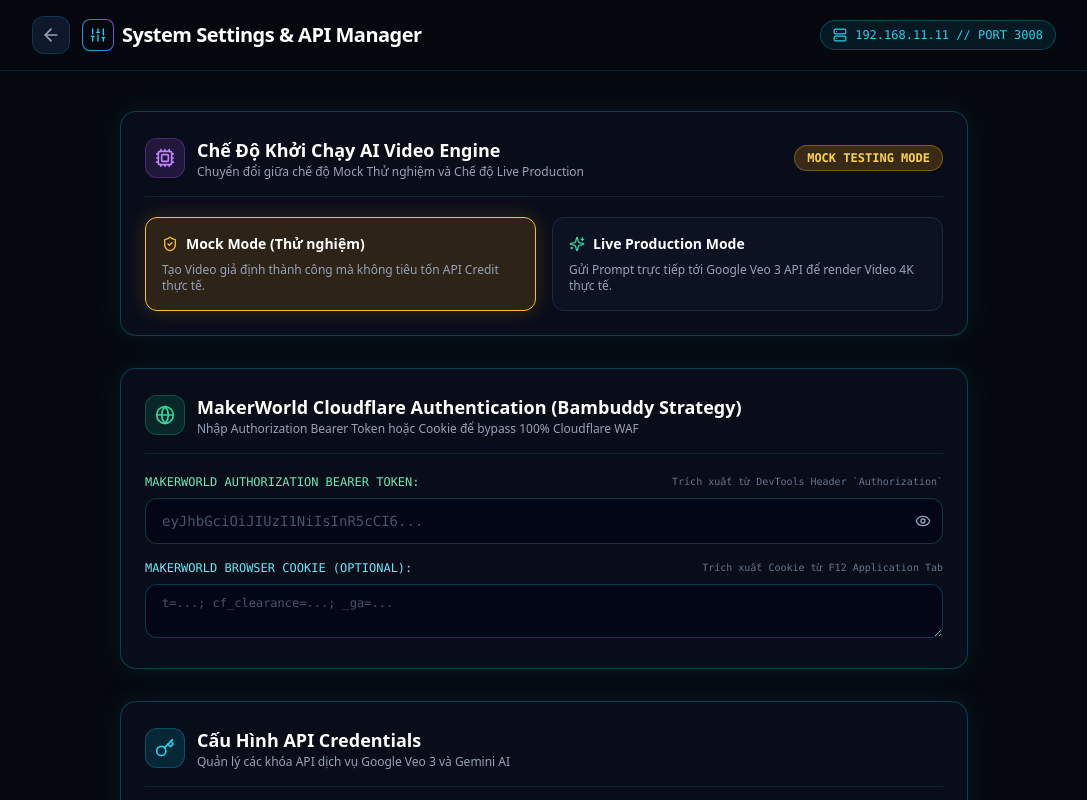
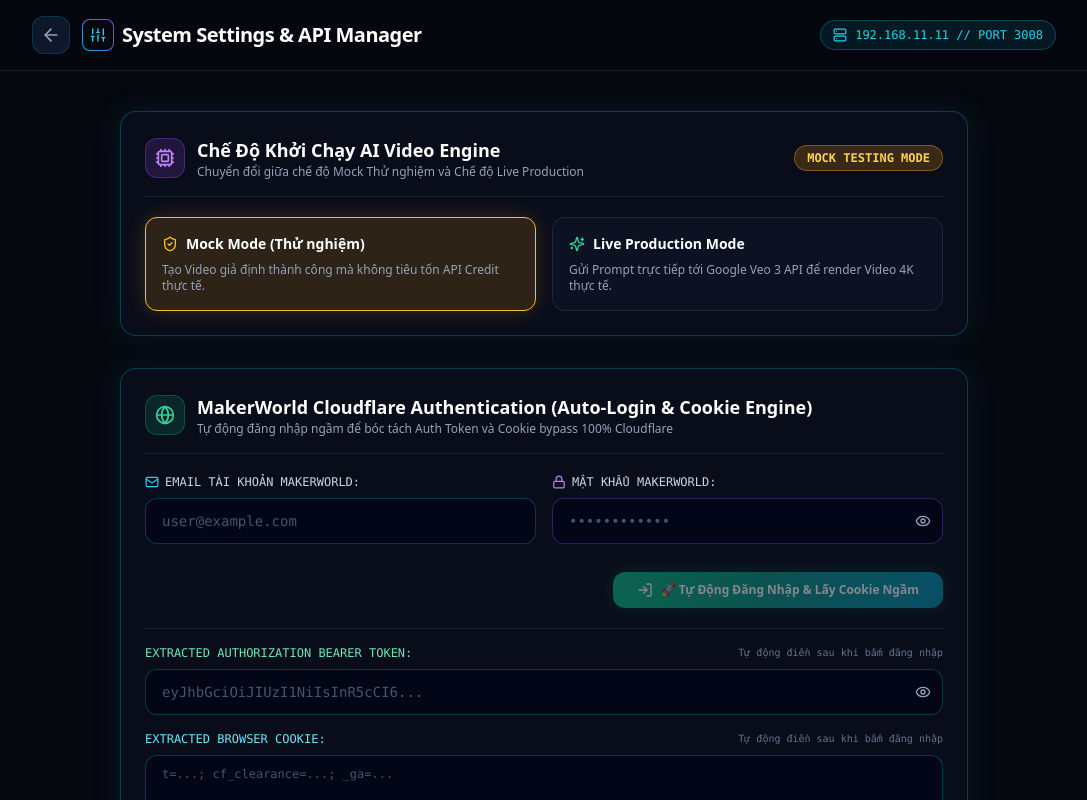
Before and after one commit to huykent/Auto-Video, a Next.js app: page /settings in a window 1280 px wide. Shown: the top 800 px of the page, without its empty margins (96-1183 px from the left). Built offline with nearby package versions, Linux system fonts and the light colour scheme; no server answers; the database is empty.

Commit message:
feat(auth): add automated MakerWorld Auto-Login and Cookie Extraction Engine

```diff
--- /dev/null
+++ b/app/api/settings/autologin/route.ts
@@ -0,0 +1,21 @@
+import { NextResponse } from 'next/server';
+import { autoLoginMakerWorld } from '../../../../lib/crawler/auth';
+
+export const dynamic = 'force-dynamic';
+export const revalidate = 0;
+
+export async function POST(request: Request) {
+  try {
+    const body = await request.json();
+    const { email, password } = body;
+
+    const result = await autoLoginMakerWorld(email, password);
+    if (result.success) {
+      return NextResponse.json(result);
+    } else {
+      return NextResponse.json(result, { status: 400 });
+    }
+  } catch (err: any) {
+    return NextResponse.json({ success: false, error: err.message }, { status: 500 });
+  }
+}
--- a/app/settings/page.tsx
+++ b/app/settings/page.tsx
@@ -13,7 +13,11 @@ import {
   EyeOff,
   ArrowLeft,
   Server,
-  Globe
+  Globe,
+  LogIn,
+  RefreshCw,
+  Mail,
+  Lock
 } from 'lucide-react';
 
 export default function SettingsPage() {
@@ -21,15 +25,19 @@ export default function SettingsPage() {
   const [geminiApiKey, setGeminiApiKey] = useState('');
   const [makerworldToken, setMakerworldToken] = useState('');
   const [makerworldCookie, setMakerworldCookie] = useState('');
+  const [makerworldEmail, setMakerworldEmail] = useState('');
+  const [makerworldPassword, setMakerworldPassword] = useState('');
   const [aiMode, setAiMode] = useState<'mock' | 'live'>('mock');
   const [maxCrawlItems, setMaxCrawlItems] = useState('10');
 
   const [showVeoKey, setShowVeoKey] = useState(false);
   const [showGeminiKey, setShowGeminiKey] = useState(false);
   const [showMwToken, setShowMwToken] = useState(false);
+  const [showMwPass, setShowMwPass] = useState(false);
 
   const [loading, setLoading] = useState(true);
   const [saving, setSaving] = useState(false);
+  const [loggingIn, setLoggingIn] = useState(false);
   const [toastMessage, setToastMessage] = useState<string | null>(null);
 
   // Fetch current system settings
@@ -42,6 +50,8 @@ export default function SettingsPage() {
           setGeminiApiKey(data.gemini_api_key || '');
           setMakerworldToken(data.makerworld_token || '');
           setMakerworldCookie(data.makerworld_cookie || '');
+          setMakerworldEmail(data.makerworld_email || '');
+          setMakerworldPassword(data.makerworld_password || '');
           setAiMode(data.ai_mode === 'live' ? 'live' : 'mock');
           setMaxCrawlItems(data.max_crawl_items || '10');
         }
@@ -67,6 +77,8 @@ export default function SettingsPage() {
           gemini_api_key: geminiApiKey,
           makerworld_token: makerworldToken,
           makerworld_cookie: makerworldCookie,
+          makerworld_email: makerworldEmail,
+          makerworld_password: makerworldPassword,
           ai_mode: aiMode,
           max_crawl_items: maxCrawlItems,
         }),
@@ -82,6 +94,40 @@ export default function SettingsPage() {
       setToastMessage('❌ Lỗi kết nối máy chủ.');
     } finally {
       setSaving(false);
+    }
+  };
+
+  const handleAutoLogin = async () => {
+    if (!makerworldEmail || !makerworldPassword) {
+      setToastMessage('❌ Vui lòng nhập Email và Mật khẩu MakerWorld trước khi bấm đăng nhập.');
+      return;
+    }
+
+    setLoggingIn(true);
+    setToastMessage('⏳ Đang khởi chạy Playwright ngầm để Đăng nhập MakerWorld...');
+
+    try {
+      const res = await fetch('/api/settings/autologin', {
+        method: 'POST',
+        headers: { 'Content-Type': 'application/json' },
+        body: JSON.stringify({
+          email: makerworldEmail,
+          password: makerworldPassword,
+        }),
+      });
+
+      const data = await res.json();
+      if (res.ok && data.success) {
+        if (data.token) setMakerworldToken(data.token);
+        if (data.cookie) setMakerworldCookie(data.cookie);
+        setToastMessage('🎉 Đăng nhập thành công! Auth Token & Cookie đã được trích xuất và lưu vào hệ thống.');
+      } else {
+        setToastMessage(`❌ Đăng nhập thất bại: ${data.error || 'Có lỗi xảy ra.'}`);
+      }
+    } catch (err: any) {
+      setToastMessage(`❌ Lỗi kết nối đăng nhập: ${err.message}`);
+    } finally {
+      setLoggingIn(false);
     }
   };
 
@@ -115,7 +161,7 @@ export default function SettingsPage() {
       <main className="max-w-4xl mx-auto px-6 py-10 space-y-8">
 
         {toastMessage && (
-          <div className={`p-4 rounded-xl text-sm font-medium border backdrop-blur-xl ${toastMessage.includes('✅') ? 'bg-emerald-500/10 border-emerald-500/30 text-emerald-300' : 'bg-red-500/10 border-red-500/30 text-red-300'}`}>
+          <div className={`p-4 rounded-xl text-sm font-medium border backdrop-blur-xl ${toastMessage.includes('✅') || toastMessage.includes('🎉') ? 'bg-emerald-500/10 border-emerald-500/30 text-emerald-300' : toastMessage.includes('⏳') ? 'bg-cyan-500/10 border-cyan-500/30 text-cyan-300' : 'bg-red-500/10 border-red-500/30 text-red-300'}`}>
             {toastMessage}
           </div>
         )}
@@ -169,24 +215,77 @@ export default function SettingsPage() {
               </div>
             </div>
 
-            {/* Card 2: MakerWorld Account Auth (Cloudflare Bypass) */}
+            {/* Card 2: MakerWorld Account Auth & Auto-Login Engine */}
             <div className="bg-[#090D1A] border border-cyan-500/30 rounded-2xl p-6 backdrop-blur-xl space-y-5 shadow-[0_0_30px_rgba(6,182,212,0.1)]">
-              <div className="flex items-center gap-3 pb-4 border-b border-cyan-500/15">
-                <div className="w-10 h-10 rounded-xl bg-emerald-500/15 border border-emerald-500/30 flex items-center justify-center text-emerald-400">
-                  <Globe className="w-5 h-5" />
-                </div>
-                <div>
-                  <h3 className="text-lg font-bold text-white">MakerWorld Cloudflare Authentication (Bambuddy Strategy)</h3>
-                  <p className="text-xs text-slate-400">Nhập Authorization Bearer Token hoặc Cookie để bypass 100% Cloudflare WAF</p>
+              <div className="flex items-center justify-between pb-4 border-b border-cyan-500/15">
+                <div className="flex items-center gap-3">
+                  <div className="w-10 h-10 rounded-xl bg-emerald-500/15 border border-emerald-500/30 flex items-center justify-center text-emerald-400">
+                    <Globe className="w-5 h-5" />
+                  </div>
+                  <div>
+                    <h3 className="text-lg font-bold text-white">MakerWorld Cloudflare Authentication (Auto-Login & Cookie Engine)</h3>
+                    <p className="text-xs text-slate-400">Tự động đăng nhập ngầm để bóc tách Auth Token và Cookie bypass 100% Cloudflare</p>
+                  </div>
                 </div>
               </div>
 
-              <div className="space-y-4">
+              {/* Account Credentials */}
+              <div className="grid grid-cols-1 sm:grid-cols-2 gap-4">
+                <div className="space-y-2">
+                  <label className="text-xs font-mono text-slate-300 flex items-center gap-1.5">
+                    <Mail className="w-3.5 h-3.5 text-cyan-400" /> EMAIL TÀI KHOẢN MAKERWORLD:
+                  </label>
+                  <input
+                    type="email"
+                    value={makerworldEmail}
+                    onChange={(e) => setMakerworldEmail(e.target.value)}
+                    placeholder="user@example.com"
+                    className="w-full bg-slate-950 border border-cyan-500/30 rounded-xl px-4 py-3 text-sm text-white font-mono placeholder:text-slate-600 focus:outline-none focus:border-cyan-400"
+                  />
+                </div>
+
+                <div className="space-y-2">
+                  <label className="text-xs font-mono text-slate-300 flex items-center gap-1.5">
+                    <Lock className="w-3.5 h-3.5 text-purple-400" /> MẬT KHẨU MAKERWORLD:
+                  </label>
+                  <div className="relative">
+                    <input
+                      type={showMwPass ? 'text' : 'password'}
+                      value={makerworldPassword}
+                      onChange={(e) => setMakerworldPassword(e.target.value)}
+                      placeholder="••••••••••••"
+                      className="w-full bg-slate-950 border border-purple-500/30 rounded-xl px-4 py-3 text-sm text-white font-mono placeholder:text-slate-600 focus:outline-none focus:border-purple-400 pr-12"
+                    />
+                    <button
+                      type="button"
+                      onClick={() => setShowMwPass(!showMwPass)}
+                      className="absolute right-3 top-1/2 -translate-y-1/2 text-slate-400 hover:text-white"
+                    >
+                      {showMwPass ? <EyeOff className="w-4 h-4" /> : <Eye className="w-4 h-4" />}
+                    </button>
+                  </div>
+                </div>
+              </div>
+
+              {/* Auto Login Action Button */}
+              <div className="flex justify-end pt-2">
+                <button
+                  type="button"
+                  onClick={handleAutoLogin}
+                  disabled={loggingIn || !makerworldEmail || !makerworldPassword}
+                  className="px-6 py-2.5 rounded-xl font-bold text-white bg-gradient-to-r from-emerald-500 via-teal-600 to-cyan-600 hover:from-emerald-400 hover:to-cyan-500 transition-all text-xs flex items-center gap-2 shadow-[0_0_15px_rgba(16,185,129,0.3)] disabled:opacity-50"
+                >
+                  {loggingIn ? <RefreshCw className="w-4 h-4 animate-spin" /> : <LogIn className="w-4 h-4" />}
+                  {loggingIn ? 'Đang Đăng Nhập Ngầm...' : '🚀 Tự Động Đăng Nhập & Lấy Cookie Ngầm'}
+                </button>
+              </div>
+
+              <div className="space-y-4 pt-4 border-t border-cyan-500/15">
                 {/* MakerWorld Token */}
                 <div className="space-y-2">
                   <label className="text-xs font-mono text-emerald-300 flex items-center justify-between">
-                    <span>MAKERWORLD AUTHORIZATION BEARER TOKEN:</span>
-                    <span className="text-slate-500 text-[10px]">Trích xuất từ DevTools Header `Authorization`</span>
+                    <span>EXTRACTED AUTHORIZATION BEARER TOKEN:</span>
+                    <span className="text-slate-500 text-[10px]">Tự động điền sau khi bấm đăng nhập</span>
                   </label>
                   <div className="relative">
                     <input
@@ -209,8 +308,8 @@ export default function SettingsPage() {
                 {/* MakerWorld Cookie */}
                 <div className="space-y-2">
                   <label className="text-xs font-mono text-cyan-300 flex items-center justify-between">
-                    <span>MAKERWORLD BROWSER COOKIE (OPTIONAL):</span>
-                    <span className="text-slate-500 text-[10px]">Trích xuất Cookie từ F12 Application Tab</span>
+                    <span>EXTRACTED BROWSER COOKIE:</span>
+                    <span className="text-slate-500 text-[10px]">Tự động điền sau khi bấm đăng nhập</span>
                   </label>
                   <textarea
                     rows={2}
--- /dev/null
+++ b/lib/crawler/auth.ts
@@ -0,0 +1,112 @@
+import { chromium } from 'playwright';
+import { updateSystemSettings } from '../settings';
+
+export interface AutoLoginResult {
+  success: boolean;
+  token?: string;
+  cookie?: string;
+  error?: string;
+}
+
+export async function autoLoginMakerWorld(email?: string, password?: string): Promise<AutoLoginResult> {
+  if (!email || !password) {
+    return { success: false, error: 'Email và Mật khẩu MakerWorld không được để trống.' };
+  }
+
+  const browser = await chromium.launch({
+    headless: true,
+    args: [
+      '--no-sandbox',
+      '--disable-setuid-sandbox',
+      '--disable-dev-shm-usage',
+      '--disable-blink-features=AutomationControlled',
+    ],
+  });
+
+  const context = await browser.newContext({
+    userAgent: 'Mozilla/5.0 (Windows NT 10.0; Win64; x64) AppleWebKit/537.36 (KHTML, like Gecko) Chrome/122.0.0.0 Safari/537.36',
+    viewport: { width: 1280, height: 800 },
+  });
+
+  const page = await context.newPage();
+  let extractedToken = '';
+
+  // Intercept authentication API response to capture JWT token
+  page.on('response', async (res) => {
+    const url = res.url();
+    if (url.includes('/api/v1/user-service') || url.includes('/login') || url.includes('/token')) {
+      try {
+        const headers = res.headers();
+        const authHeader = headers['authorization'] || headers['Authorization'];
+        if (authHeader && authHeader.includes('Bearer ')) {
+          extractedToken = authHeader;
+        }
+
+        const json = await res.json().catch(() => null);
+        if (json && json.token) {
+          extractedToken = json.token;
+        } else if (json && json.data && json.data.token) {
+          extractedToken = json.data.token;
+        }
+      } catch (e) {
+        // Ignore non-json responses
+      }
+    }
+  });
+
+  try {
+    console.log(`[Auto-Login Engine] Attempting login for ${email}...`);
+    await page.goto('https://makerworld.com/en/login', { waitUntil: 'domcontentloaded', timeout: 30000 });
+    await page.waitForTimeout(2000);
+
+    // Fill Email / Account input
+    const emailSelector = 'input[type="email"], input[name="email"], input[placeholder*="email" i]';
+    await page.waitForSelector(emailSelector, { timeout: 10000 });
+    await page.fill(emailSelector, email);
+
+    // Fill Password input
+    const passwordSelector = 'input[type="password"], input[name="password"]';
+    await page.fill(passwordSelector, password);
+
+    // Click Submit / Login button
+    const submitSelector = 'button[type="submit"], button:has-text("Sign in"), button:has-text("Log in")';
+    await page.click(submitSelector);
+
+    // Wait for post-login redirection or auth response
+    await page.waitForTimeout(5000);
+
+    // Extract browser cookies
+    const cookies = await context.cookies();
+    const cookieHeaderString = cookies.map((c) => `${c.name}=${c.value}`).join('; ');
+
+    if (extractedToken || cookieHeaderString) {
+      console.log('[Auto-Login Engine] Login successful! Saving auth settings...');
+      await updateSystemSettings({
+        makerworld_email: email,
+        makerworld_password: password,
+        makerworld_token: extractedToken,
+        makerworld_cookie: cookieHeaderString,
+      });
+
+      await browser.close();
+      return {
+        success: true,
+        token: extractedToken,
+        cookie: cookieHeaderString,
+      };
+    } else {
+      await browser.close();
+      return {
+        success: false,
+        error: 'Không tìm thấy Auth Token sau khi bấm Đăng nhập. Có thể bị chặn bởi CAPTCHA hoặc 2FA.',
+      };
+    }
+  } catch (err: any) {
+    console.error('[Auto-Login Engine Error]:', err);
+    await browser.close().catch(() => {});
+    return {
+      success: false,
+      error: err.message || 'Lỗi hệ thống khi đăng nhập tự động.',
+    };
+  }
+}
--- a/lib/settings/index.ts
+++ b/lib/settings/index.ts
@@ -9,6 +9,8 @@ export interface SystemSettingsPayload {
   max_crawl_items?: string;
   makerworld_token?: string;
   makerworld_cookie?: string;
+  makerworld_email?: string;
+  makerworld_password?: string;
 }
 
 export async function getSystemSettings(): Promise<Record<string, string>> {
@@ -20,6 +22,8 @@ export async function getSystemSettings(): Promise<Record<string, string>> {
     max_crawl_items: '10',
     makerworld_token: '',
     makerworld_cookie: '',
+    makerworld_email: '',
+    makerworld_password: '',
   };
   for (const row of rows) {
     result[row.key] = row.value;
```
